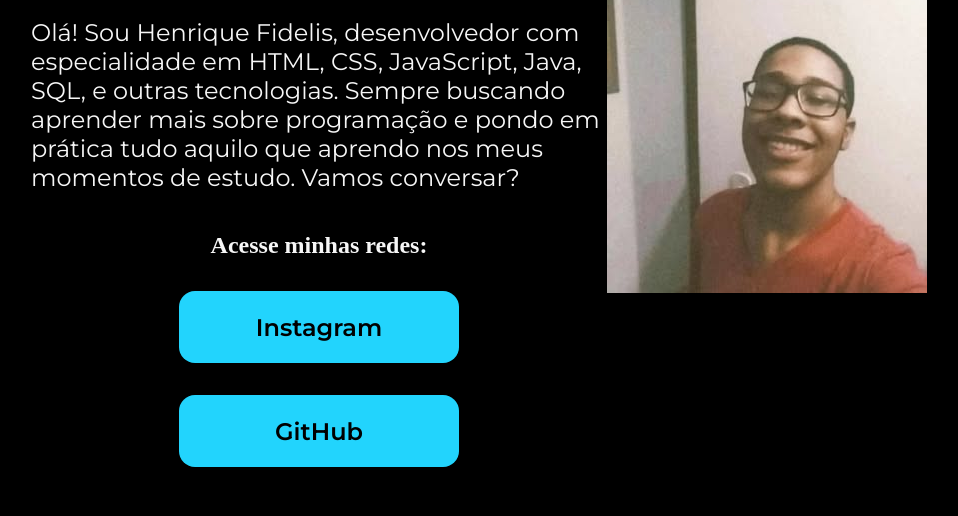
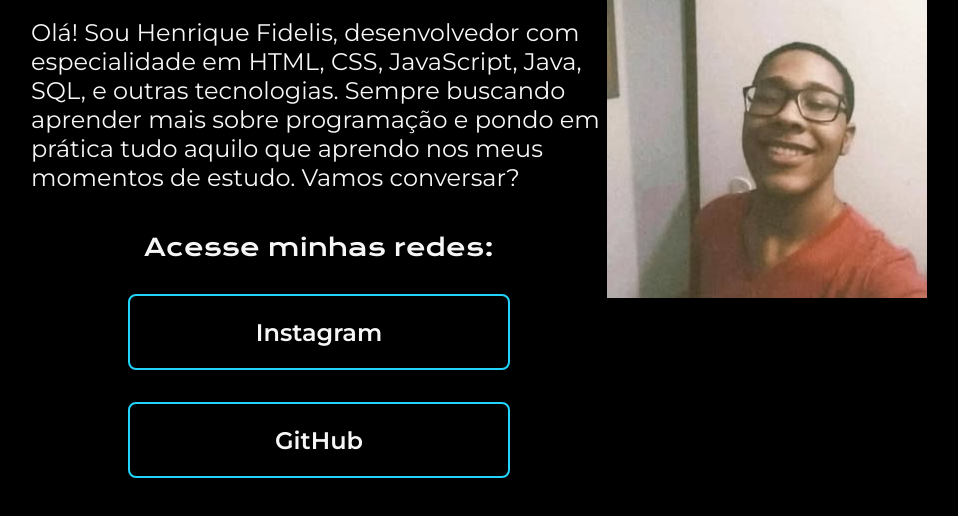
Before and after one commit to jhfidelis/Portifolio-HTML-e-CSS, a plain HTML site: page index.html in a window 1280 px wide. Shown: the part 330-846 px from the top of the page, without its empty margins (161-1119 px from the left). Drawn offline with nearby package versions, Linux system fonts and the light colour scheme.

Commit message:
Estilizando os links

```diff
--- a/index.html
+++ b/index.html
@@ -15,7 +15,7 @@
             <h1 class="apresentacao__conteudo__titulo">Eleve seu negócio digital a outro nível <strong class="titulo-destaque">com um Front-end de qualidade!</strong></h1>
             <p class="apresentacao__conteudo__texto">Olá! Sou Henrique Fidelis, desenvolvedor com especialidade em HTML, CSS, JavaScript, Java, SQL, e outras tecnologias. Sempre buscando aprender mais sobre programação e pondo em prática tudo aquilo que aprendo nos meus momentos de estudo. Vamos conversar?</p>
             <div class="apresentacao__links">
-                <h2>Acesse minhas redes:</h2>
+                <h2 class="apresentacao__links__subtitulo">Acesse minhas redes:</h2>
                 <a class="apresentacao__links__url" href="https://www.instagram.com/jh_fidelis?igsh=MXUxcXQzeW1iYnU1bg==">Instagram</a>
                 <a class="apresentacao__links__url" href="https://github.com/jhfidelis">GitHub</a>
             </div>
--- a/style.css
+++ b/style.css
@@ -48,15 +48,21 @@ body {
     gap: 32px;
 }
 
+.apresentacao__links__subtitulo {
+    font-family: "Krona One", sans-serif;
+    font-weight: 400;
+    font-size: 24px;
+}
+
 .apresentacao__links__url {
-    background-color: #22D4FD;
-    width: 280px;
+    border: 2px solid #22D4FC;
+    width: 378px;
     text-align: center;
-    border-radius: 16px;
+    border-radius: 8px;
     font-size: 24px;
     font-weight: 600;
     padding: 21.5px 0;
     text-decoration: none;
-    color: #000000;
+    color: #F6F6F6;
     font-family: "Montserrat", sans-serif;
 }
```
